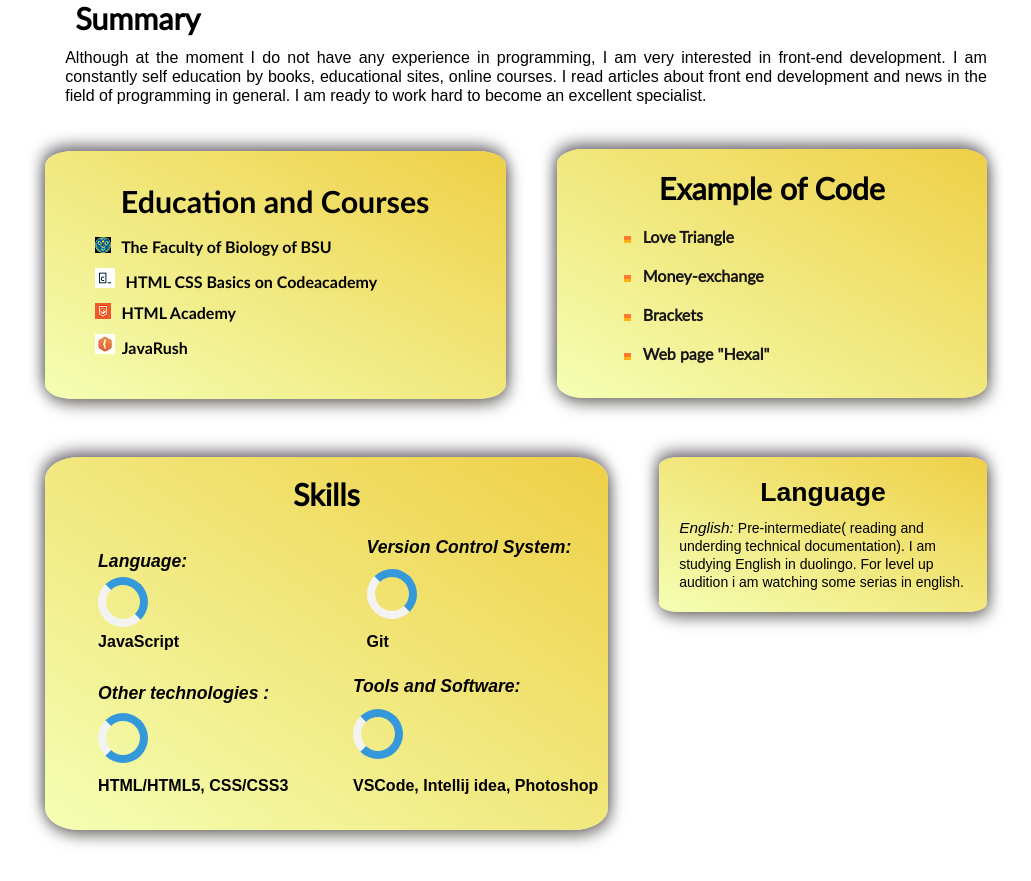
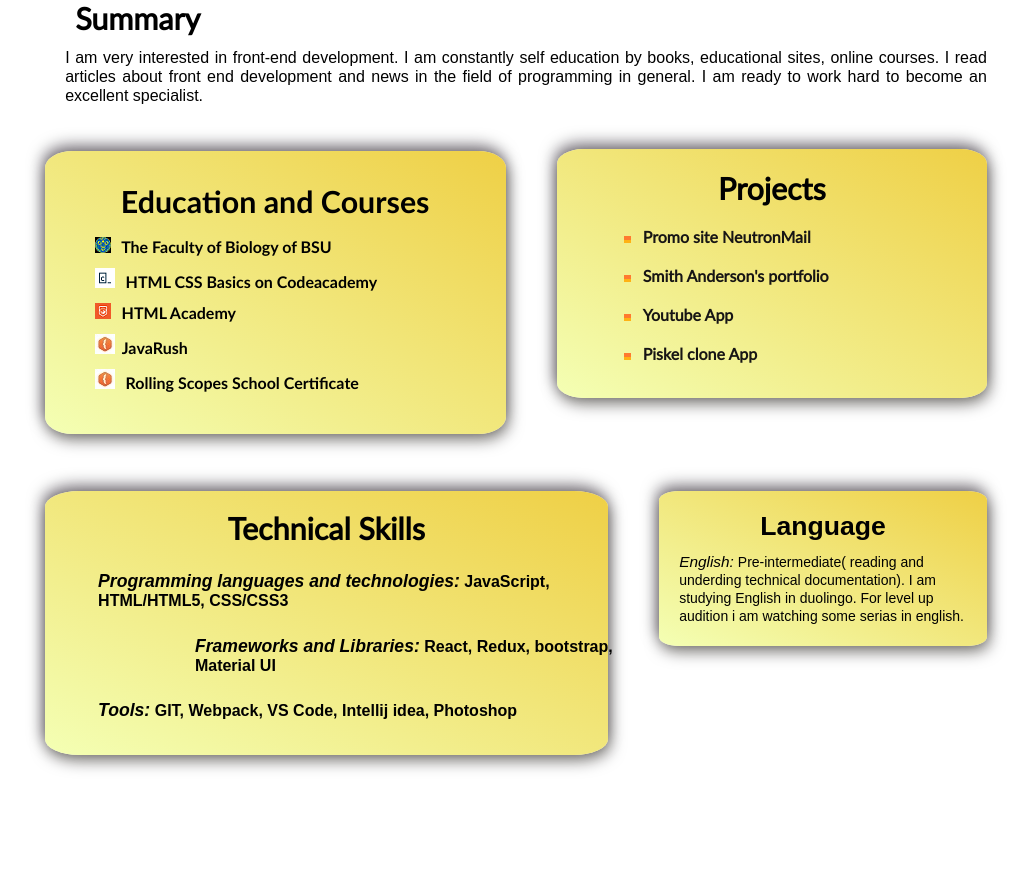
Before and after one commit to MashaLarchenko/rsschool-2019Q1-cv, a plain HTML site: page index.html in a window 1280 px wide. Shown: the part 415-1296 px from the top of the page, without its empty margins (114-1145 px from the left). After the commit the page ends 1221 px from the top, so only its background shows below. Drawn offline with Linux system fonts and the light colour scheme; files whose address does not match are found by name.

Commit message:
refactor: refresh skills info

```diff
--- a/index.html
+++ b/index.html
@@ -10,7 +10,7 @@
   <body>
     <header>
       <h1>Maria Larchenko</h1>
-      <h2>Junior Front-End Developer</h2>
+      <h2>Front-End Developer</h2>
     </header>
     <main>
       <div class="wrapper">
@@ -81,11 +81,10 @@
           <article class="info-about">
             <h3>Summary</h3>
             <p>
-              Although at the moment I do not have any experience in programming, I am very
-              interested in front-end development.
+              I am very interested in front-end development.
               I am constantly self education by books, educational sites, online courses. I read articles
-              about front end development
-              and news in the field of programming in general. I am ready to work hard to become an excellent
+              about front end development and news in the field of programming in general.
+               I am ready to work hard to become an excellent
               specialist.
             </p>
           </article>
@@ -104,47 +103,43 @@
                 <a href="https://htmlacademy.ru/profile/id538487/achievements">HTML Academy</a>
               </li>
               <li class="javarush">JavaRush</li>
+              <li class="javarush">
+                <a  href="https://rs.school/">Rolling Scopes School</a>
+                <a href="https://app.rs.school/certificate/jd617k5f">Certificate</a>
+              </li>
             </ul>
           </div>
           <div class="code">
-            <h3>Example of Code</h3>
+            <h3>Projects</h3>
               <ul class="example">
                 <li>
-                  <a href="https://github.com/MashaLarchenko/love-triangle/blob/master/src/index.js">Love Triangle</a>
+                  <a href="https://mashalarchenko.github.io/NeutronMail/">Promo site NeutronMail</a>
                 </li>
                 <li>
-                  <a href="https://github.com/MashaLarchenko/money-exchange/blob/master/src/index.js">Money-exchange</a>
+                  <a href="https://mashalarchenko.github.io/Portfolio/">Smith Anderson's portfolio</a>
                 </li>
                 <li>
-                  <a href="https://github.com/MashaLarchenko/brackets/blob/master/src/index.js">Brackets</a>
+                  <a href="https://mashalarchenko.github.io/youtube/">Youtube App</a>
                 </li>
                 <li>
-                  <a href="https://github.com/MashaLarchenko/hexal">Web page "Hexal"</a>
+                  <a href="https://mashalarchenko.github.io">Piskel clone App</a>
                 </li>
               </ul>
           </div>
           <div class="profskill">
-            <h3>Skills</h3>
+            <h3>Technical Skills</h3>
             <ul class="skill">
               <li class=" item js ">
-                <span>Language:</span>
-                <div class="loader"></div>
-                 JavaScript
+                <span>Programming languages and technologies:</span>
+                 JavaScript, HTML/HTML5, CSS/CSS3
               </li>
               <li class=" item  git ">
-                <span> Version Control System:</span>
-                <div class="loader"></div>
-                Git
+                <span>Frameworks and Libraries:</span>
+                React, Redux, bootstrap, Material UI
               </li>
               <li class="item html ">
-                <span>Other technologies :</span>
-                <div class="loader"></div>
-                 HTML/HTML5, CSS/CSS3
-              </li>
-              <li class="item other ">
-                <span>Tools and Software:</span>
-                <div class="loader"></div>
-                 VSCode, Intellij idea, Photoshop
+                <span>Tools:</span>
+                GIT, Webpack, VS Code, Intellij idea, Photoshop
               </li>
             </ul>
           </div>
```
